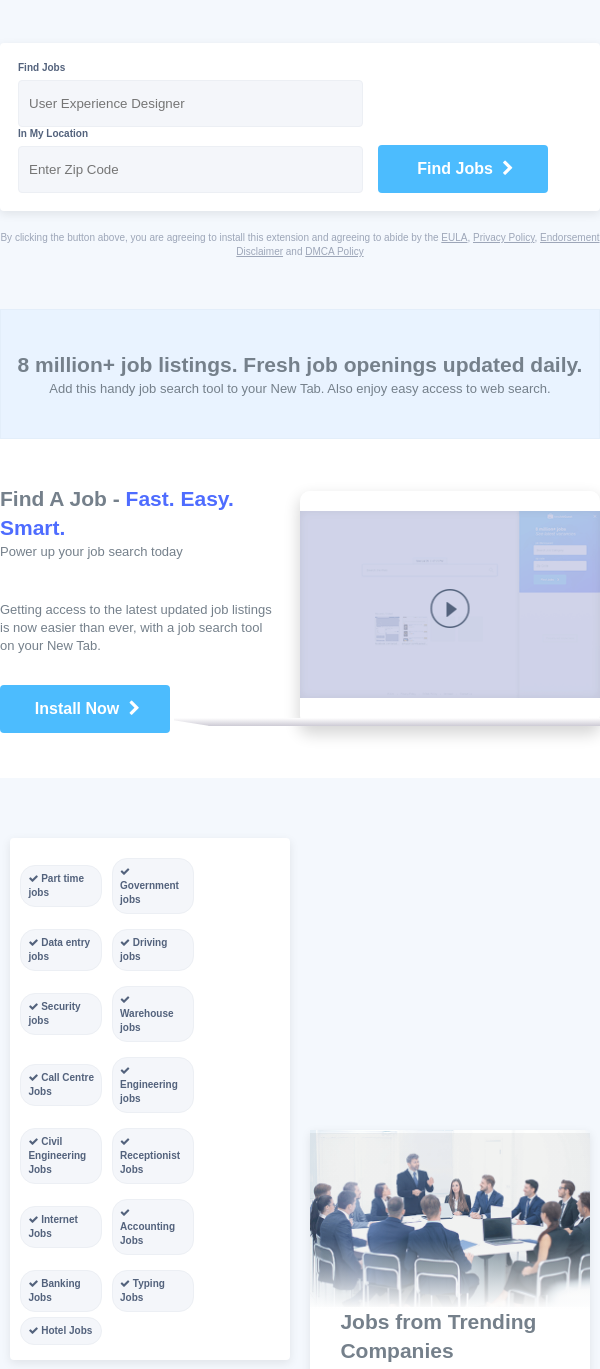
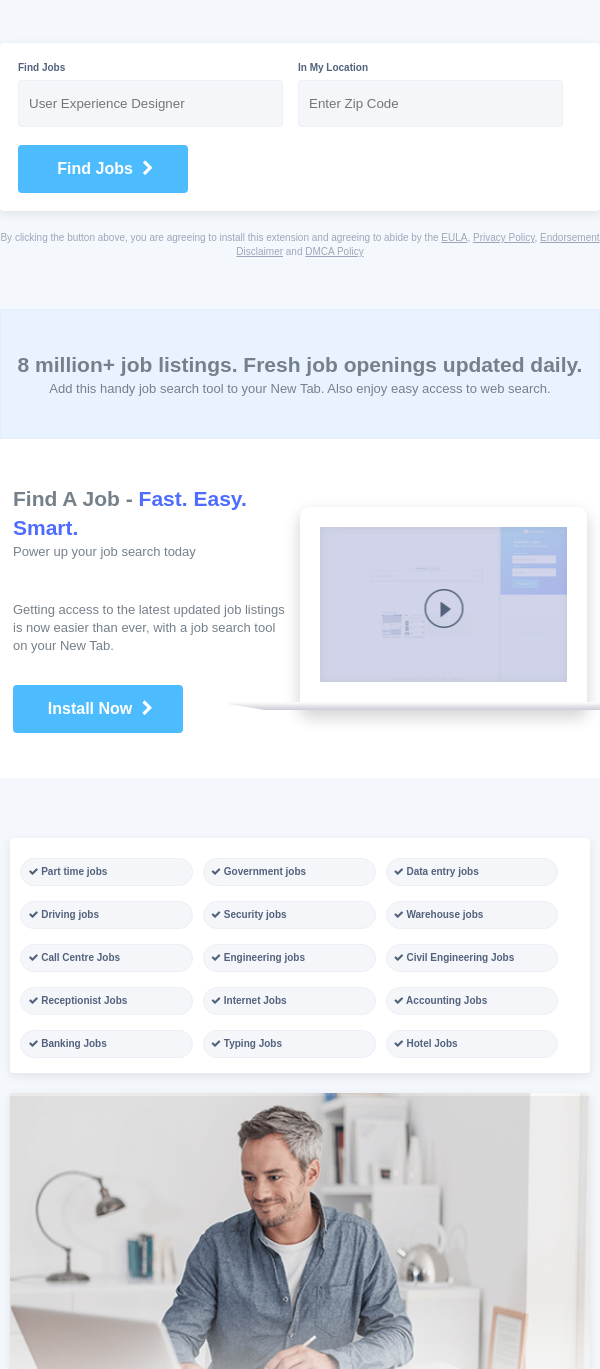
Before and after one commit to sanju9069/testfiles, a plain HTML site: page index.html in a window 600 px wide. Shown: the part 120-1489 px from the top of the page. Drawn offline with Linux system fonts and the light colour scheme.

Commit message:
changes in css

```diff
--- a/css/media-query.css
+++ b/css/media-query.css
@@ -17,7 +17,7 @@ html,body{font-size:13px}
 .footerDisclaimer{text-align:center}
 .shadeBox{width:355px}
 .overViewRight{padding-left:20px;padding-right:20px;flex:0 0 85%;width:85%;margin-left:auto;margin-right:auto}
-.shadeBox::after,.shadeBox::before{width:30px}
+.shadeBox::after,.shadeBox::before{width:0; height:0;}
 .footerLogo{text-align:center}
 .footerLogo>a{display:inline-block}
 .mt-60{margin-top:30px}
@@ -26,6 +26,12 @@ html,body{font-size:13px}
 html,body{font-size:13px}
 .contentWrapBtn{font-size:10px}
 .headerText{font-size:21px}
+.formGroup{max-width:265px}
+.overViewWrap{padding-left:1rem;padding-right:1rem}
+.overViewRight{padding-left:20px;padding-right:20px}
+.shadeBox{width:430px}
+.w100-sm{flex:0 0 100%;width:100%}
+.contentWrapDescriptionImg,.contentWrapDescriptionImg>img{width:100%}
 }
 @media (min-width: 768px) and (max-width: 991.98px) {
 html,body{font-size:13px}
```
